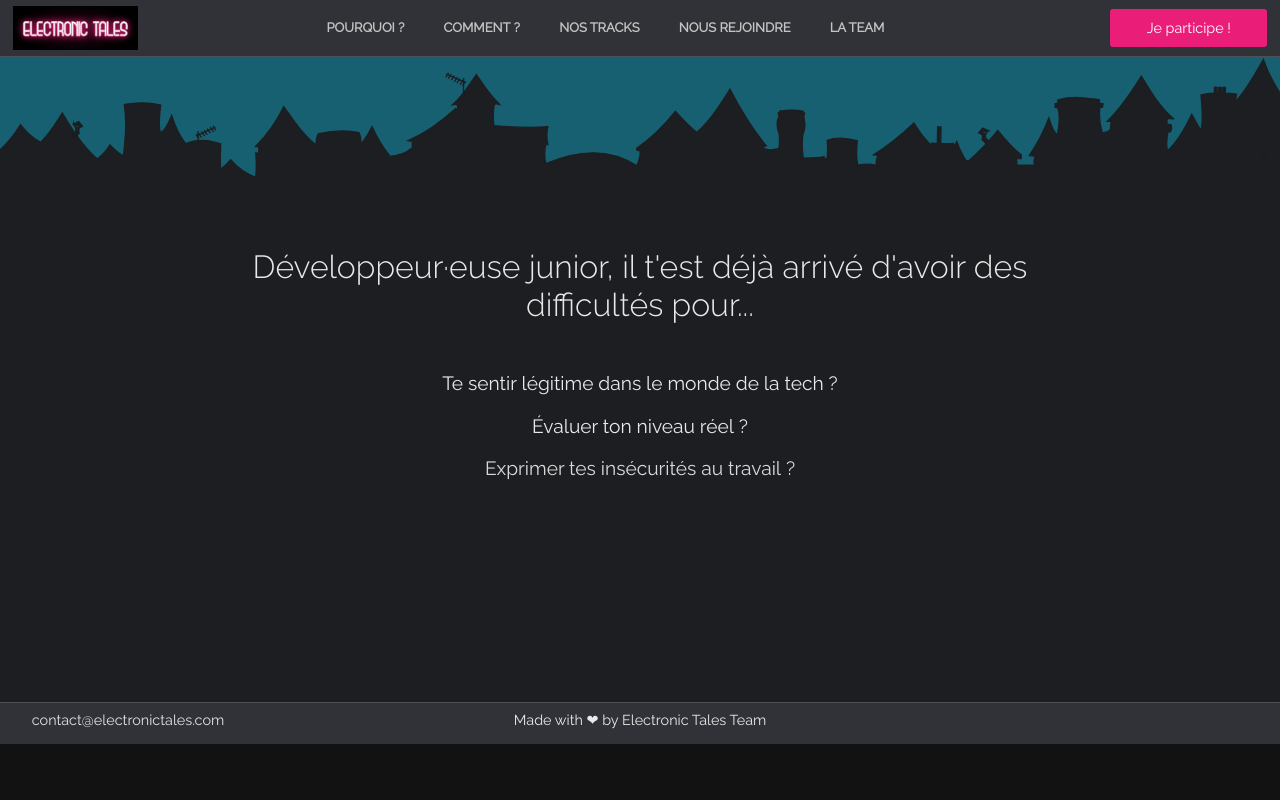
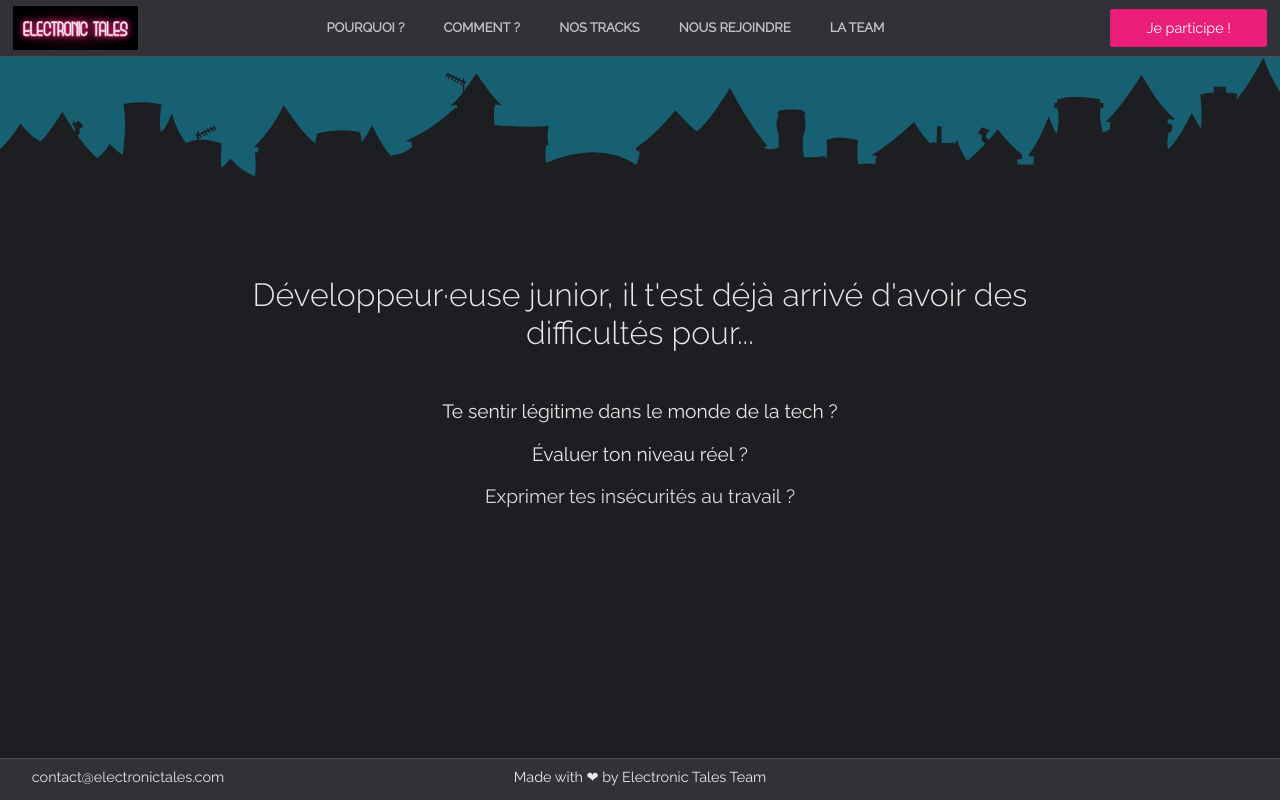
Before and after one commit to OfficierAzarov/electronic-tales-presents, a React (Create React App) app in the folder client/: page / in a window 1280 px wide. Built offline with nearby package versions, Linux system fonts and the light colour scheme; the HTML template or start-up script is replaced by a standard one.

Commit message:
make footer stick at bottom

```diff
--- a/client/src/App.css
+++ b/client/src/App.css
@@ -16,7 +16,7 @@
 #page-container {
     display: grid;
     grid-template-rows: auto auto 1fr auto;
-    min-height: 100%;
+    height: 100vh;
 }
 
 /* @media only screen and (min-width: 1024px) {
```
